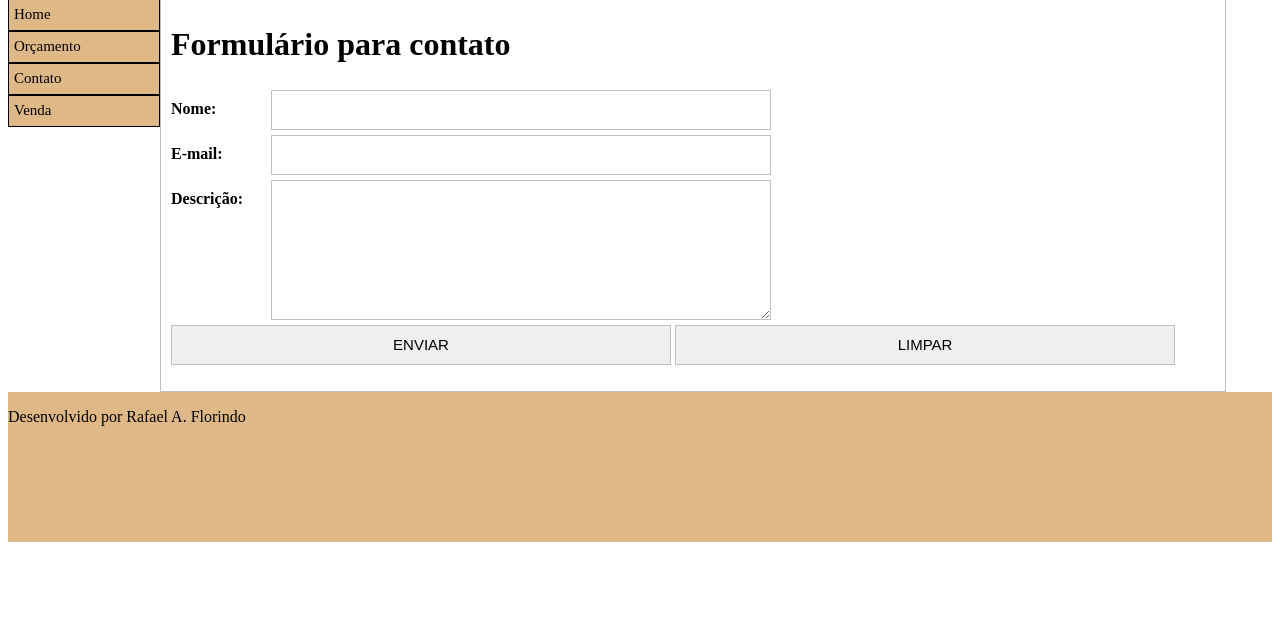
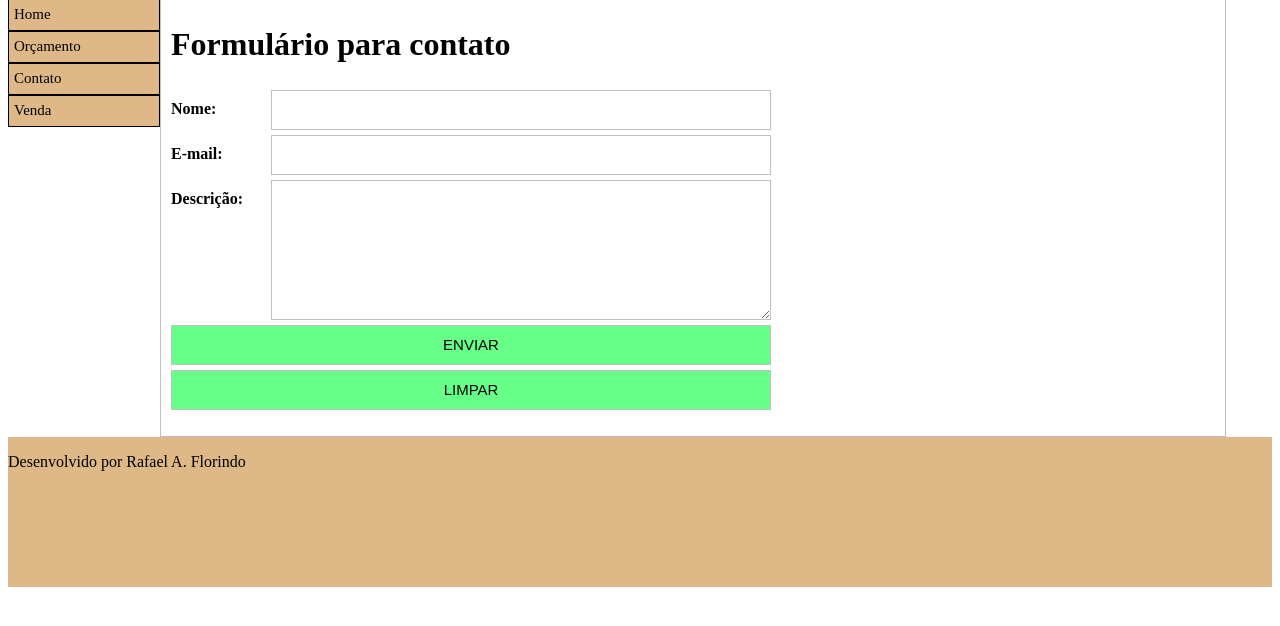
Before and after one commit to rafaelflorindo/Subsequente2019, a PHP site: page /contato.html in a window 1280 px wide. Shown: the part 109-735 px from the top of the page. Run offline with PHP 8.4, Linux system fonts and the light colour scheme.

Commit message:
Add files via upload

```diff
--- a/1.Info/trabalho1/contato.html
+++ b/1.Info/trabalho1/contato.html
@@ -14,19 +14,19 @@
 </ul>
 </div>
 <div class="conteudo">
+	<div class="caixaFormulario">
+	<form action="">
 	<h1>Formulário para contato</h1>
-<form action="">
 		<label>Nome:</label>
 		<input type="text" name="nome"><br>
 		<label>E-mail:</label>
 		<input type="text" name="email"><br>
 		<label>Descrição:</label>
 		<textarea name="descricao" rows="4" cols="50"></textarea><br>
-	<input type="submit" value="ENVIAR">
-	<input type="reset" value="LIMPAR">
+		<input class="submit" type="submit" value="ENVIAR">
+		<input class="reset" type="reset" value="LIMPAR">
 	</form>
-
-
+	</div>
 </div>
 <div class="rodape">
 	<p>Desenvolvido por Rafael A. Florindo</p>
--- a/1.Info/trabalho1/estilo.css
+++ b/1.Info/trabalho1/estilo.css
@@ -70,7 +70,22 @@ textarea{
 	border: 1px solid silver;
 }
 
-/* Quando o contorle receber foco...*/
-input:focus, textarea:focus {
+/* Quando o campo receber foco...*/
+input:focus{
     background: #ffc;
 }
+textarea:focus {
+    background: #ffc;
+}
+
+.submit{
+	background-color: #66ff88;
+	width:100%;
+}
+.reset{
+	background-color: #66ff88;
+	width:100%
+}
+.caixaFormulario{
+	width: 600px;
+}
```
Lines whose indentation alone changed are shown as unchanged.
